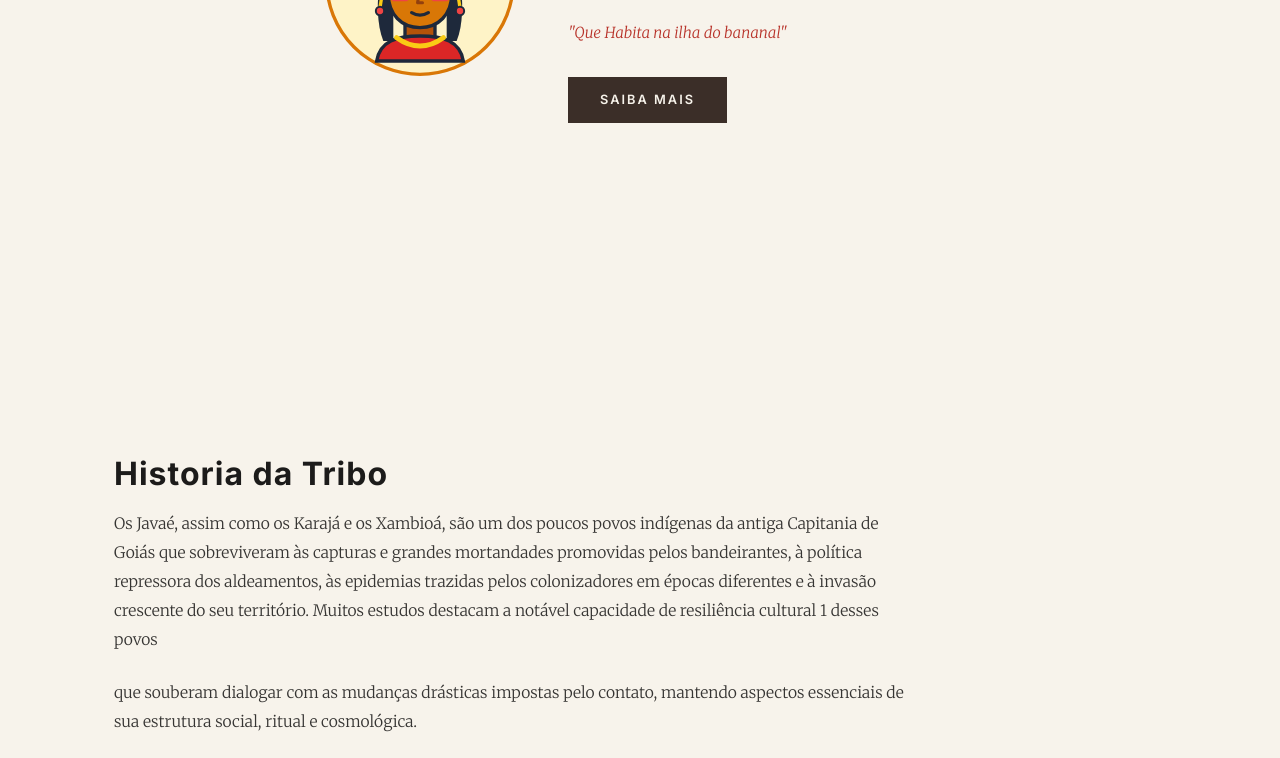
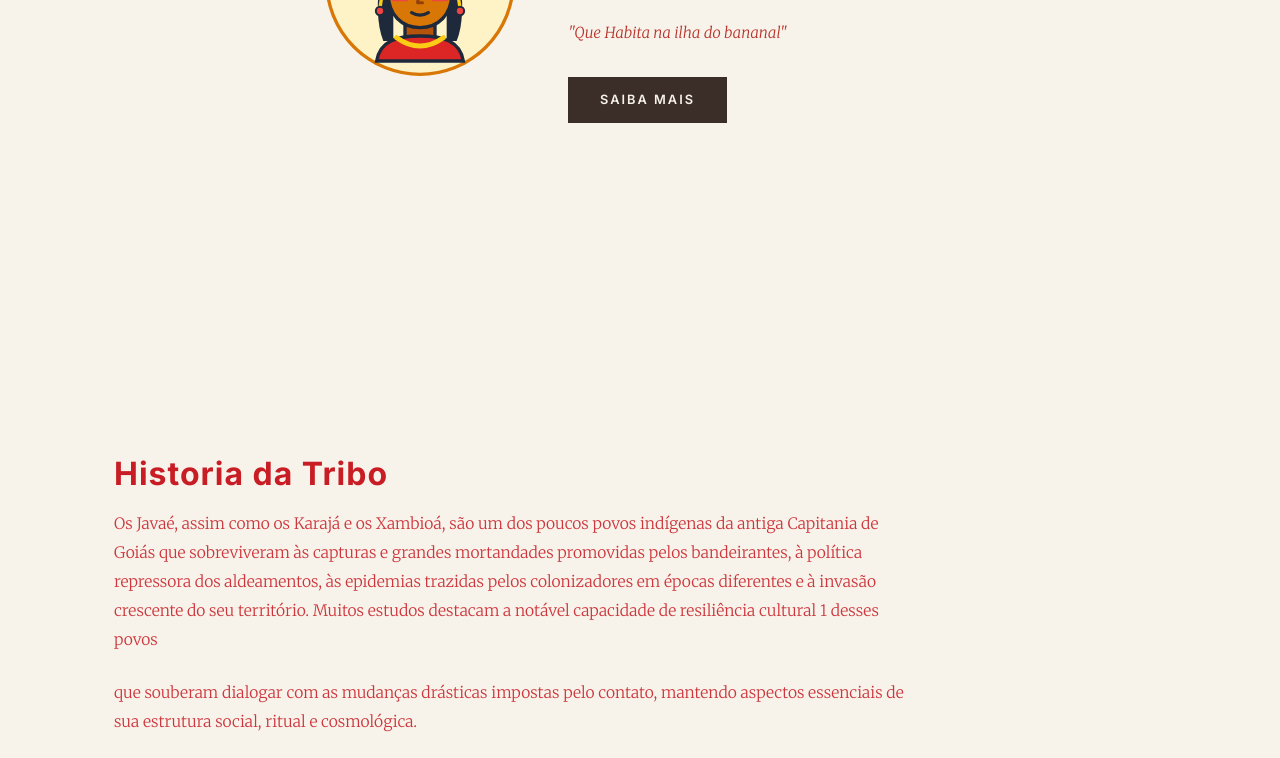
Before and after one commit to matheussilasantos/povos, a plain HTML site: page index.html in a window 1280 px wide. Shown: the part 449-1207 px from the top of the page. Drawn offline with Linux system fonts and the light colour scheme.

Commit message:
site finalllllll

```diff
--- a/style.css
+++ b/style.css
@@ -16,7 +16,7 @@
   --amarelo-faded: #c9b17a;
   --sangue: #8b1a1a;
   --sangue-light: #a32b2b;
-  --text: #1C1B1A;
+  --text: #C81D25;
   --text-muted: #B8332A;
   --bg: #F7F3EB;
   --font-serif: 'Merriweather', Georgia, 'Times New Roman', serif;
```
